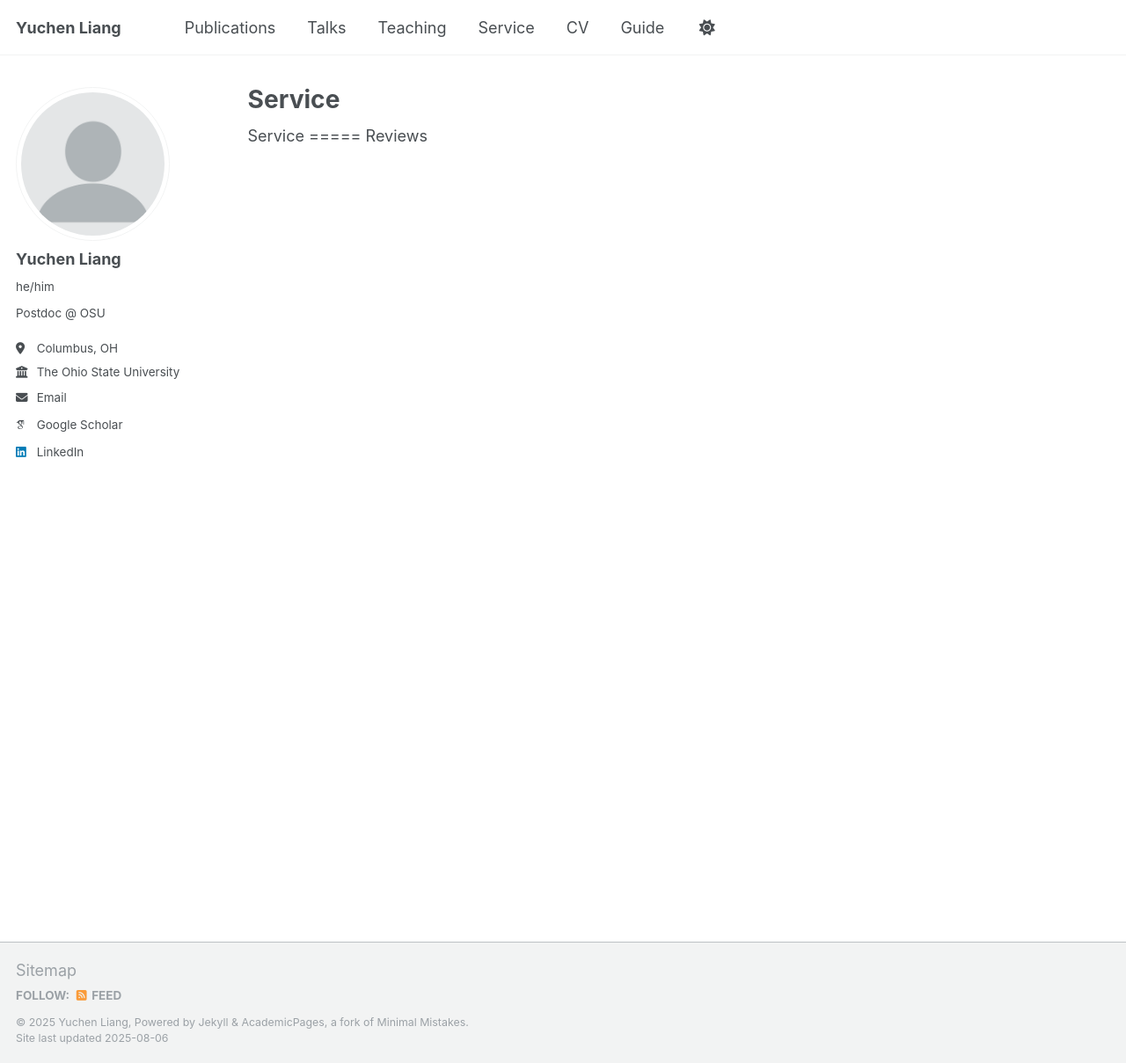
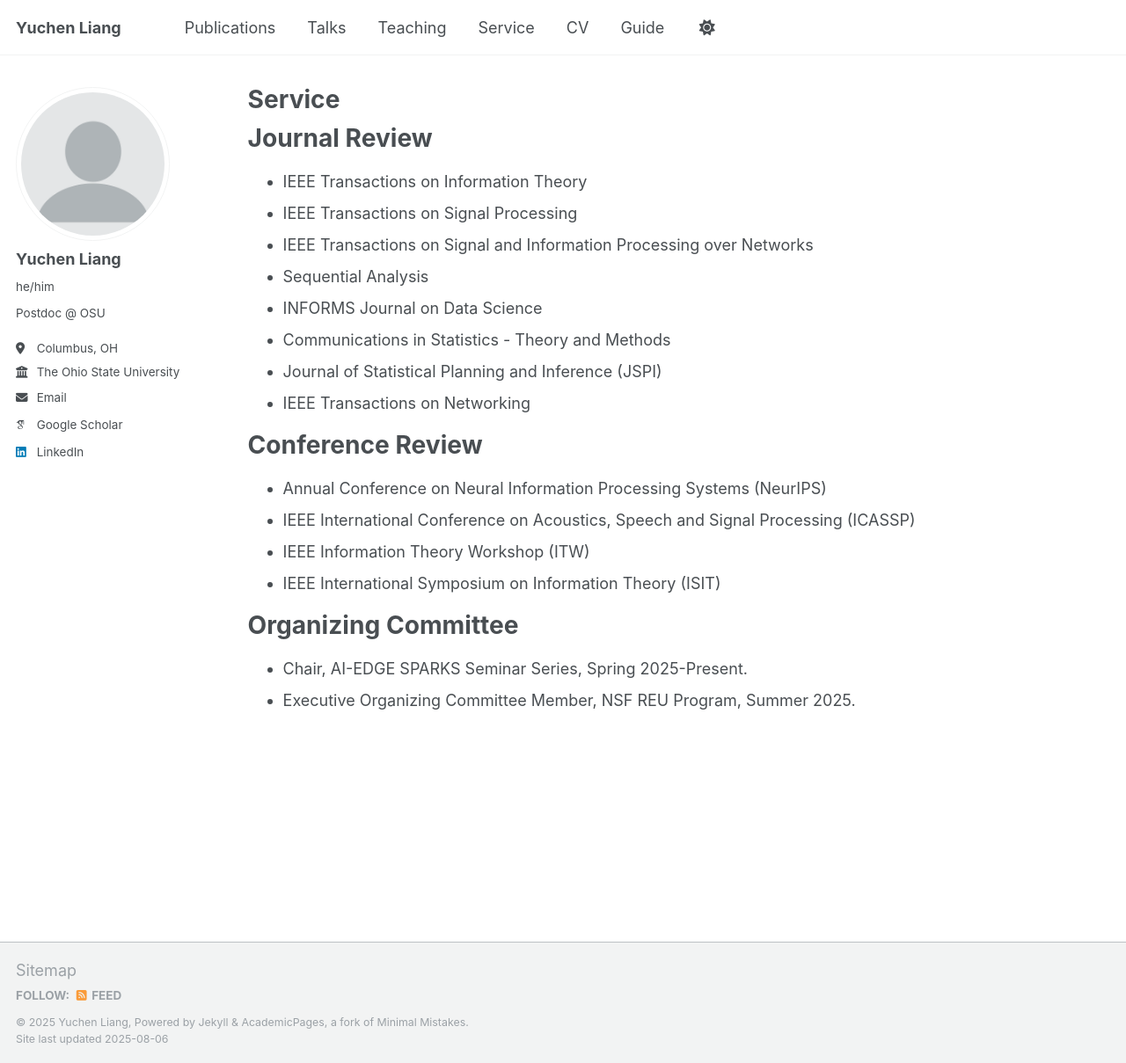
Before and after one commit to yuchenliang1/yuchenliang1.github.io, a Jekyll site: the page built from _pages/service.md, in a window 1280 px wide and 1209 px high. Shown: the whole window at 88% size. Built offline with Jekyll 4.4.1, drawn with Linux system fonts in a browser that asks for light colours; some web fonts are replaced; a script that is not in the unit is left out.

```diff
--- a/_pages/service.html
+++ /dev/null
@@ -1,17 +0,0 @@
----
-layout: archive
-title: "Service"
-permalink: /service/
-author_profile: true
----
-
-{% include base_path %}
-
-Service
-=====
-
-Reviews
-
-<!-- {% for post in site.teaching reversed %}
-  {% include archive-single.html %}
-{% endfor %} -->
--- /dev/null
+++ b/_pages/service.md
@@ -0,0 +1,34 @@
+---
+title: "Service"
+permalink: /service/
+author_profile: true
+---
+
+{% include base_path %}
+
+Journal Review
+=====
+
+* IEEE Transactions on Information Theory
+* IEEE Transactions on Signal Processing
+* IEEE Transactions on Signal and Information Processing over Networks
+* Sequential Analysis
+* INFORMS Journal on Data Science
+* Communications in Statistics - Theory and Methods
+* Journal of Statistical Planning and Inference (JSPI)
+* IEEE Transactions on Networking
+
+Conference Review
+=====
+
+* Annual Conference on Neural Information Processing Systems (NeurIPS)
+* IEEE International Conference on Acoustics, Speech and Signal Processing (ICASSP)
+* IEEE Information Theory Workshop (ITW)
+* IEEE International Symposium on Information Theory (ISIT)
+
+
+Organizing Committee
+=====
+
+* Chair, AI-EDGE SPARKS Seminar Series, Spring 2025-Present.
+* Executive Organizing Committee Member, NSF REU Program, Summer 2025.
```
Also changed, not shown: _pages/publications.md (+12 -12 lines), _pages/sitemap.md (+1 -1 lines), _pages/talks.md (added, +14 -0 lines), _pages/teaching-ref.html (renamed from _pages/teaching.html, +2 -7 lines), _pages/teaching.md (added, +12 -0 lines), _pages/talks-ref.html (renamed from _pages/talks.html).
